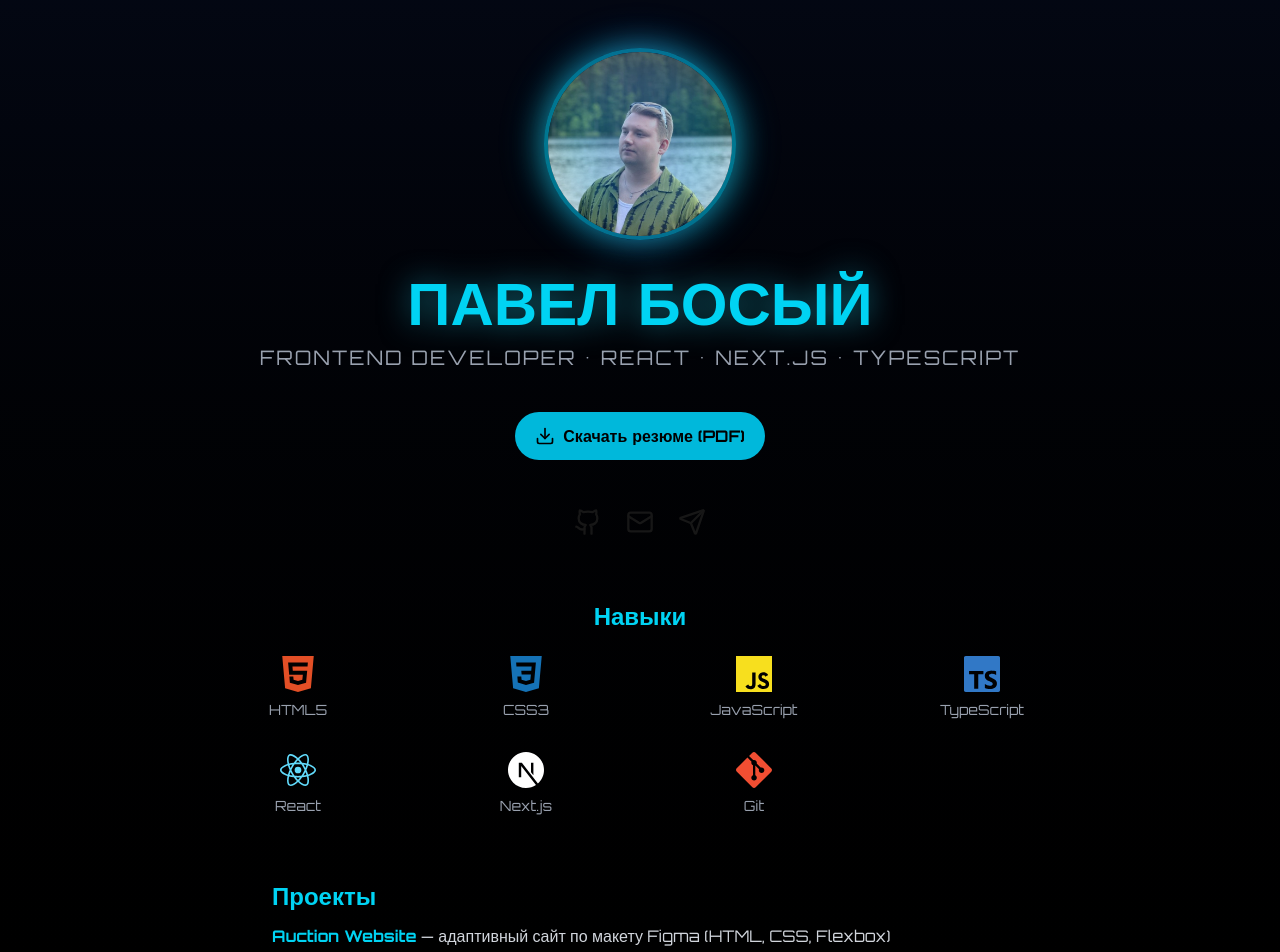
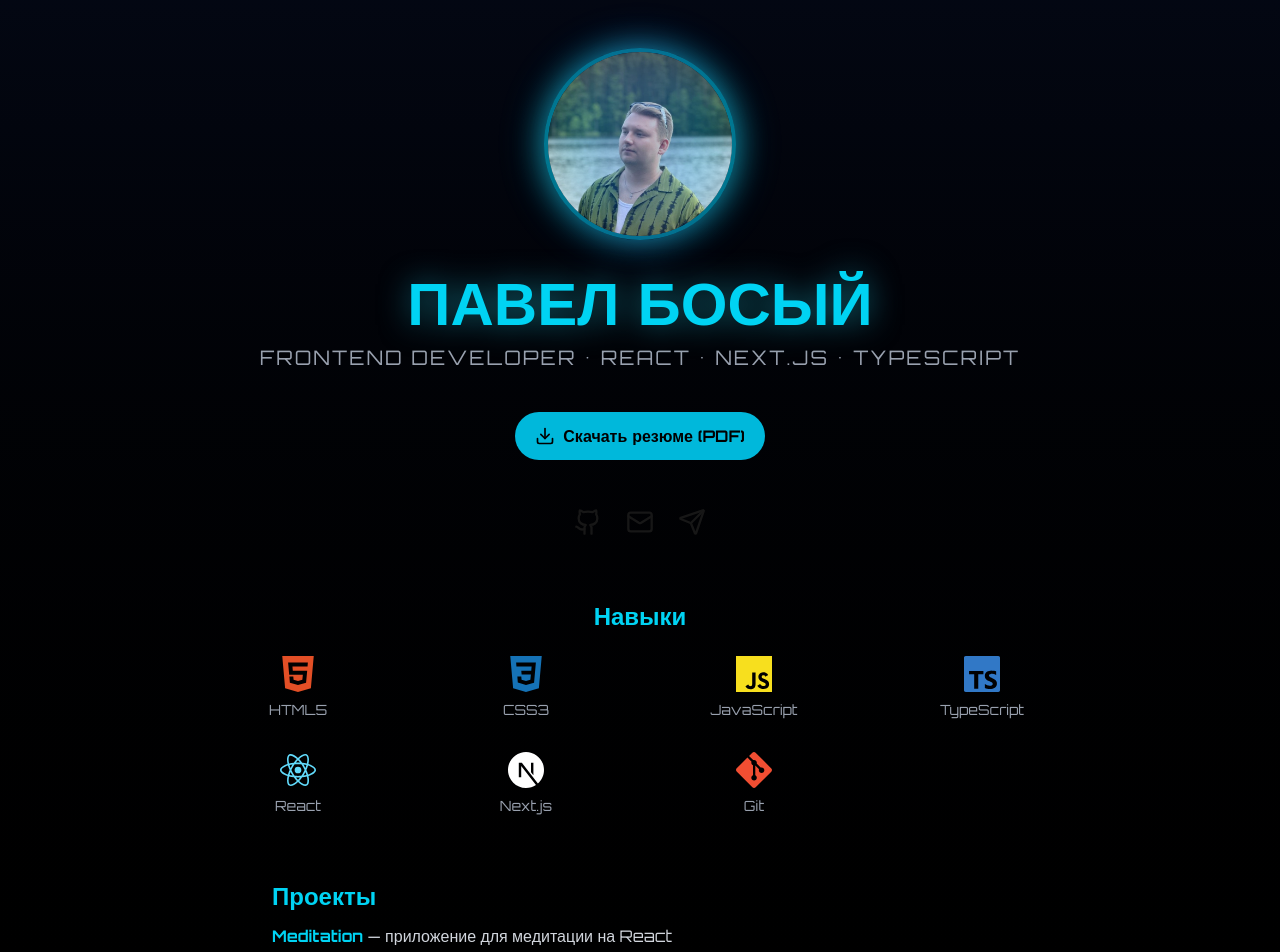
Before and after one commit to Triganus/my-portfolio, a Next.js app: page / in a window 1280 px wide. Shown: the top 952 px of the page. Built offline with nearby package versions, Linux system fonts and the light colour scheme.

Commit message:
РґРѕР±Р°РІРёР» РїСЂРѕРµРєС‚

```diff
--- a/app/page.tsx
+++ b/app/page.tsx
@@ -120,7 +120,7 @@ export default function Home() {
           <h3 className="text-xl sm:text-2xl font-semibold text-cyan-400 mb-3 text-center sm:text-left">Проекты</h3>
           <ul className="space-y-2 sm:space-y-3 text-gray-300 text-sm sm:text-base">
             <li>
-              <strong className="text-cyan-400">Auction Website</strong> — адаптивный сайт по макету Figma (HTML, CSS, Flexbox)
+              <a href="https://meditation-swart.vercel.app/" target="_blank" rel="noopener noreferrer" className="text-cyan-400 hover:underline font-semibold">Meditation</a> — приложение для медитации на React
             </li>
             <li>
               <strong className="text-cyan-400">Weather App</strong> — React + OpenWeather API
```
